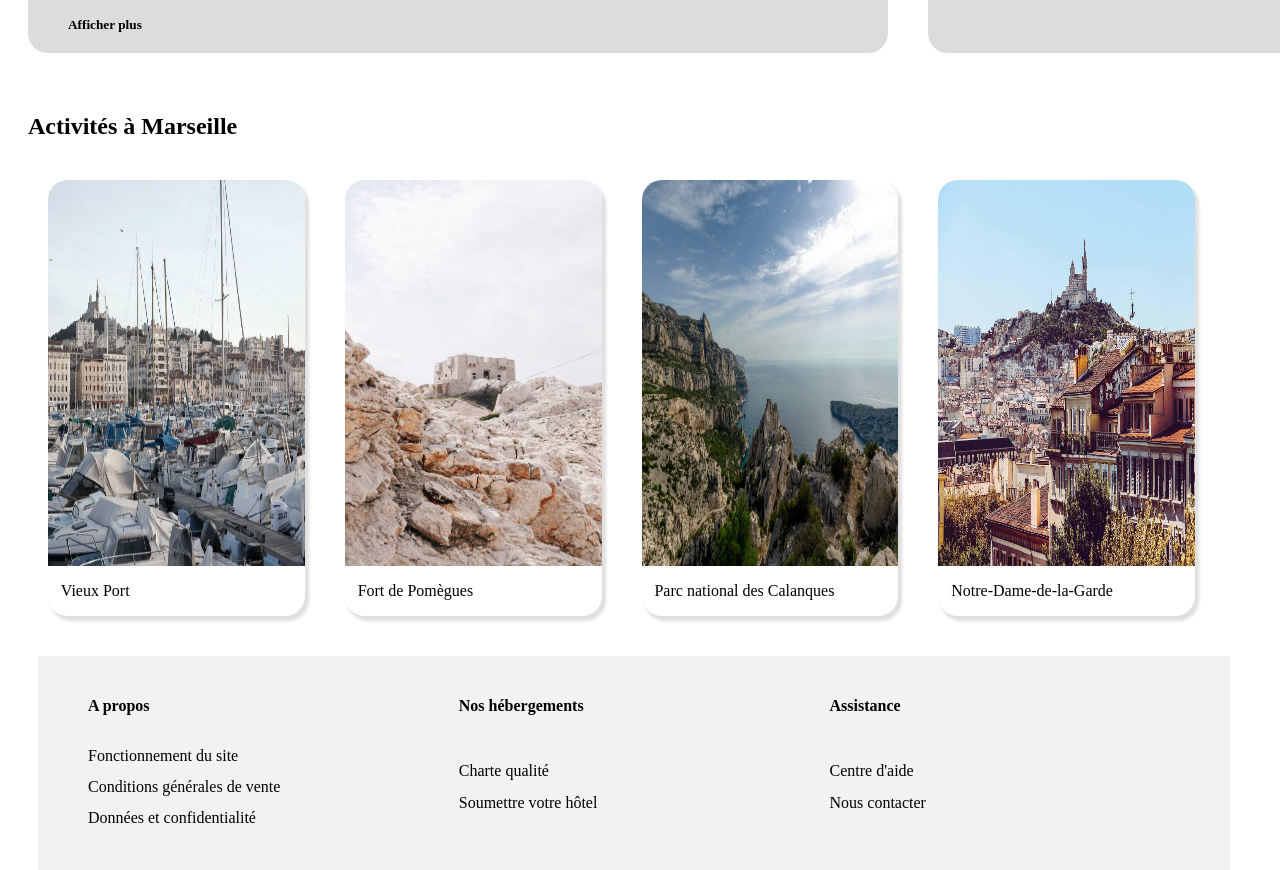
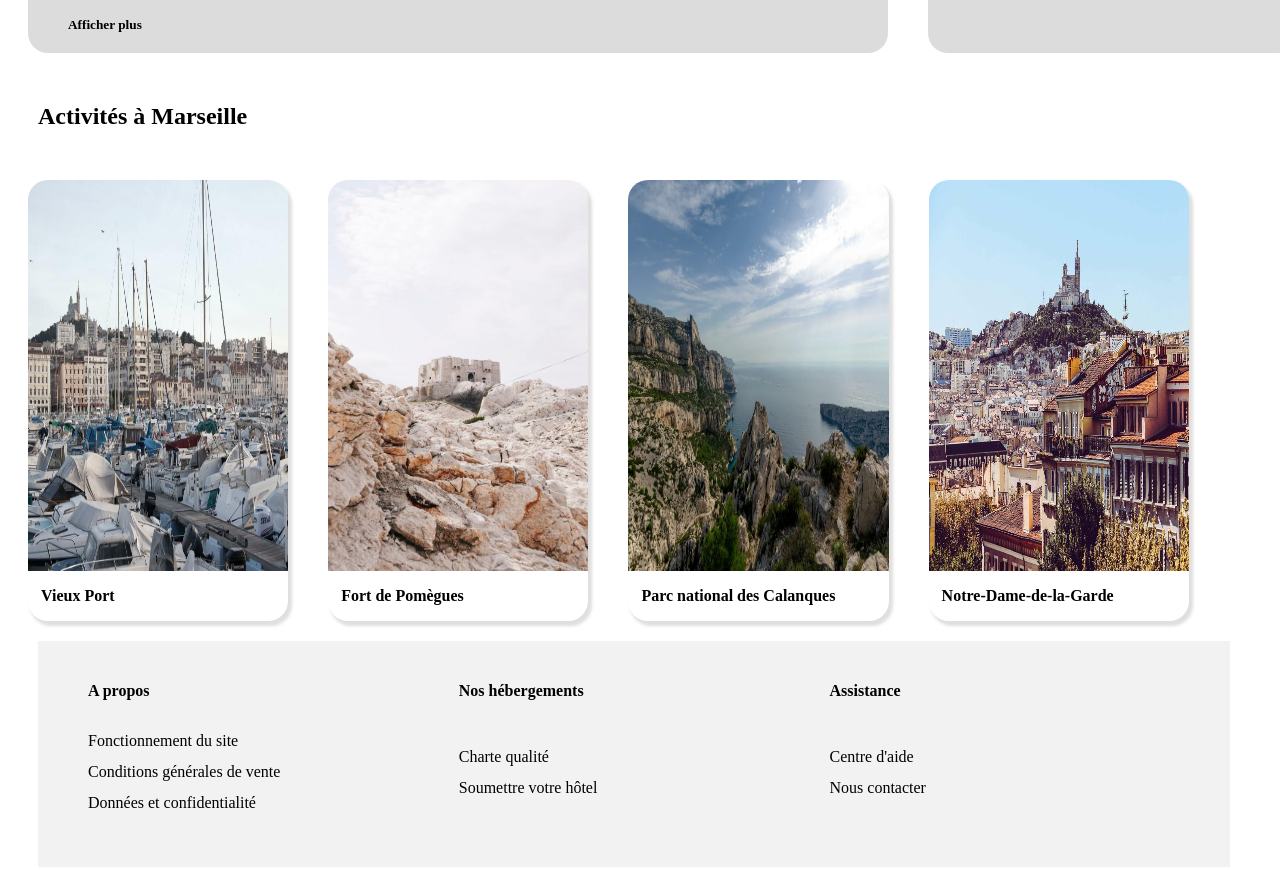
Before and after one commit to MMadjid/Projets-de-Madjid-Mehal, a plain HTML site: page index.html in a window 1280 px wide. Shown: the part 1083-1953 px from the top of the page. Drawn offline with Linux system fonts and the light colour scheme.

Commit message:
Add files via upload

```diff
--- a/index.html
+++ b/index.html
@@ -150,7 +150,7 @@
 <!------Populaires-------->
 
 <aside class="aside">
-    <h2 id="ancre1">Les plus populaires</h2>
+    <h2 id="ancre2">Les plus populaires</h2>
     <div class="populaires">
     <a href="#"  class="imgPop">
         <img src="images/emile-guillemot-Bj_rcSC5XfE-unsplash.jpg" alt="">
@@ -204,7 +204,7 @@
 <!-------Activités à Marseille-------->
 
 <aside class="aside2">
-    <h2 id="ancre2">Activités à Marseille</h2>
+    <h2 id="ancre3">Activités à Marseille</h2>
     <div class="Activités">
              <a href="#"  class="imgAct">
              <img src="images/reno-laithienne-QUgJhdY5Fyk-unsplash.jpg" alt="">
--- a/style.css
+++ b/style.css
@@ -299,16 +299,22 @@ margin-top: 0px;
     grid-column-start:1;
     grid-column-end: 3;
     background-color: white;
-    margin: 20px;
 }
 
 #ancre1{
 margin: 20px;
 }
+#ancre2{
+    margin: 20px;
+    }
+#ancre3{
+        margin: 30px;
+        }
 .Activités {
     display: flex;
     flex-direction: row;
-    width: 97%;
+    width: 95%;
+    margin:0px
 }
 
 .imgAct {
@@ -344,10 +350,11 @@ margin: 20px;
 
 }
 
-.textPop2 {
-width: 90%;
+div.textPop2 {
+width: 100%;
 text-align:left;
-padding-left: 5%
+padding-left: 5%;
+font-weight: bold;
 }
 
 
@@ -367,6 +374,7 @@ padding-left: 5%
     grid-column-end: 3;
     margin-right: 30px ;
     width: 88%;
+
   }
   .footer1{
     display: grid;
@@ -474,7 +482,7 @@ margin: 0px;
 .imgAct img {
     border-radius: 20px 20px 0 0;
     object-fit: cover;
-    width: 100%;
+    width: 350px;
     height: 150px;
 }
 .imgAct{
```
